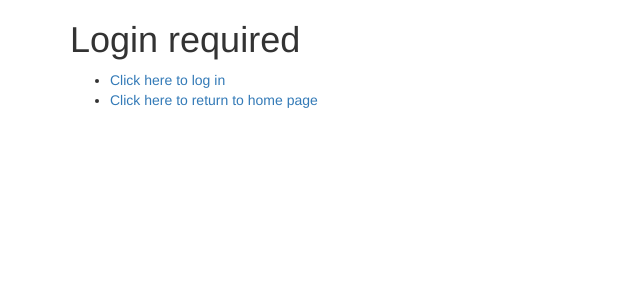
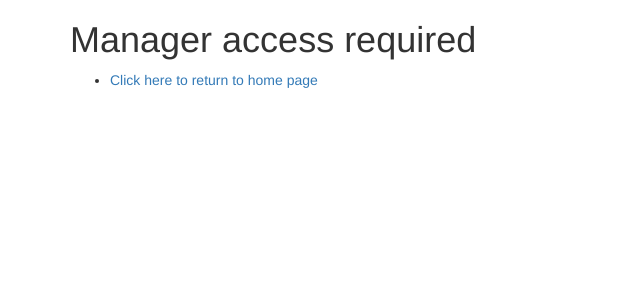
Before and after one commit to doglitbug/sssm, a PHP site: page /user/new.php in a window 1280 px wide. Shown: the top 300 px of the page, without its empty margins (0-640 px from the left). Run offline with PHP 8.4, Linux system fonts and the light colour scheme; a stand-in replaces the project's code that opens the database connection.

Commit message:
Added check for manager required

```diff
--- a/public/scripts/header.php
+++ b/public/scripts/header.php
@@ -46,4 +46,13 @@ if (isset($login) && $login == true && !isset($_SESSION['username'])){
 	require_once('footer.php');
 	die();
 }
+
+if (isset($manager) && $manager == true && (!isset($_SESSION['manager']) || $_SESSION['manager']!='1')){
+	echo "<h1>Manager access required</h1>\n";
+	echo "<ul>\n";
+	echo "<li><a href='../index.php'>Click here to return to home page</a></li>\n";
+	echo "</ul>\n";
+	require_once('footer.php');
+	die();
+}
 ?>
--- a/public/user/logout.php
+++ b/public/user/logout.php
@@ -2,6 +2,7 @@
 $title = "Log out";
 require_once('../scripts/header.php');
 
+//Don't bother checking if already logged in, just log out anyway
 unset($_SESSION);
 session_destroy();
 session_write_close();
--- a/public/user/new.php
+++ b/public/user/new.php
@@ -1,6 +1,6 @@
 <?php
 $title = "New user registration";
-$login = true;
+$manager = true;
 require_once('../scripts/header.php');
 
 //Connect to database
```
